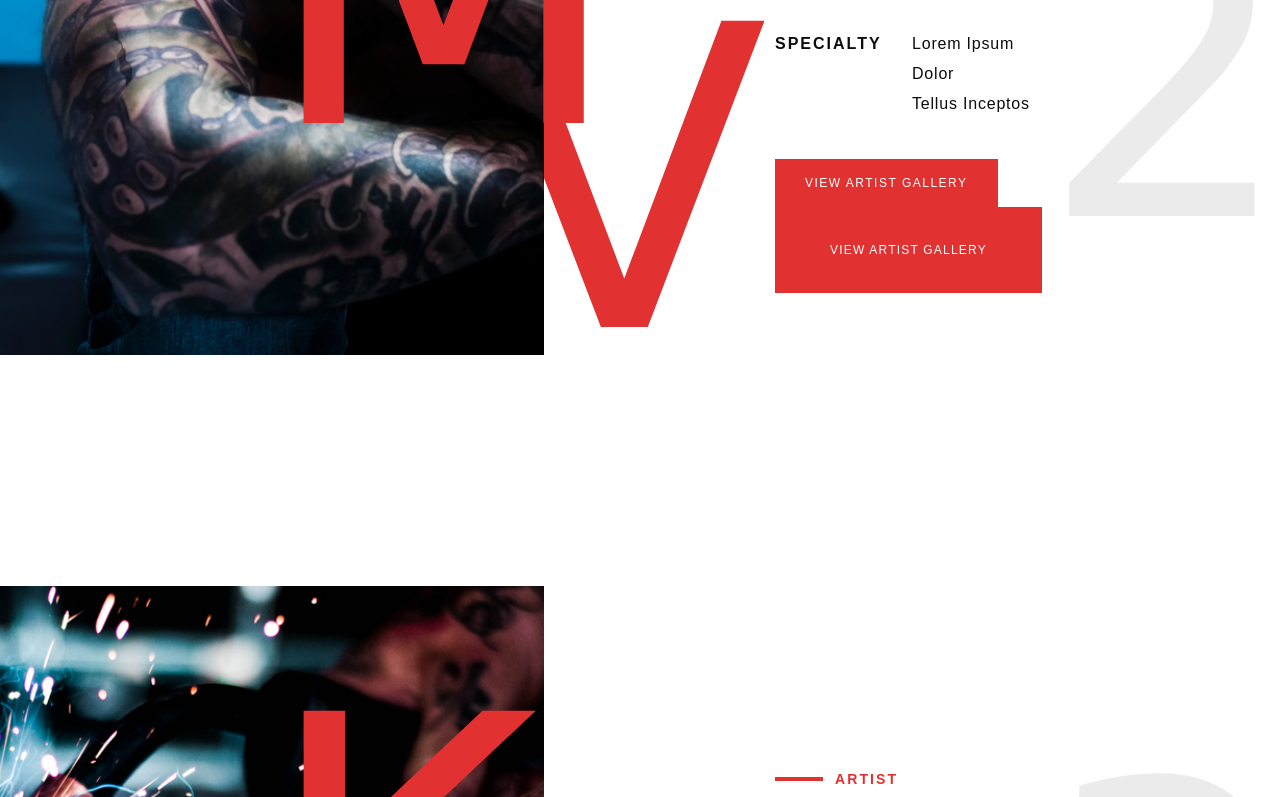
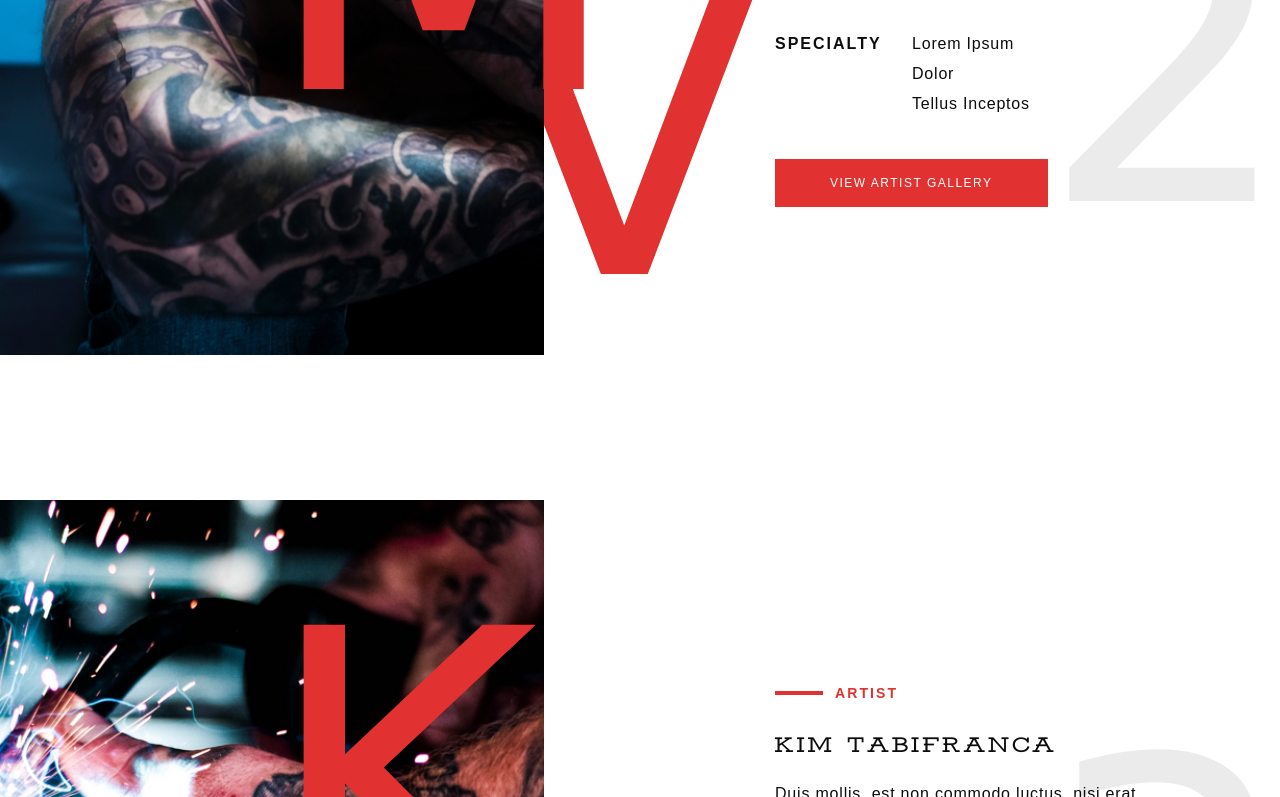
Before and after one commit to CHVRZVRD/RebelGallery, a website: page index.html in a window 1280 px wide. Shown: the part 2003-2800 px from the top of the page. Drawn offline with nearby package versions, Linux system fonts and the light colour scheme; a web font is replaced by a local one.

Commit message:
update button animation

```diff
--- a/index.html
+++ b/index.html
@@ -121,9 +121,9 @@
                 <div class="artists__content__specialty-grid--2 paragraph">Dolor</div>
                 <div class="artists__content__specialty-grid--3 paragraph">Tellus Inceptos</div>
             </div>
-            <a href="artist.html" class="artists__btn btn btn--red btn--red--artist">View Artist Gallery</a>
+            <!-- <a href="artist.html" class="artists__btn btn btn--red btn--red--artist">View Artist Gallery</a> -->
 
-            <a href="artist.html" class="artists__btn btn btn--red btn--red--artist">
+            <a href="artist.html" class="artists__btn btn btn--red">
                 <div class="button-fill orange">
                     <div class="button-text">View Artist Gallery</div>
                     <div class="button-inside">
--- a/sass/components/_button.scss
+++ b/sass/components/_button.scss
@@ -96,7 +96,7 @@
 	text-align: center;
 	background: #fff;
 	display: inline-block;
-	position: relative;
+	// position: relative;
 	text-transform: uppercase;
 	// margin: 25px;
   }
@@ -116,8 +116,9 @@
   }
   .button-text {
 	padding: 0 25px;
-	line-height: 56px;
-	letter-spacing: .1em;
+	// padding: 1.5rem 3rem;
+	line-height: 1.5;
+	letter-spacing: .15rem;
   }
   .button-inside {
 	width: 0px;
@@ -127,7 +128,7 @@
 	position: absolute;
 	top: 1px;
 	left: 50%;
-	line-height: 54px;
+	line-height: 1.5;
 	color: #445561;
 	background: #fff;
 	text-align: center;
@@ -147,8 +148,9 @@
   .inside-text {
 	text-align: center;
 	position: absolute;
+	top: 25%;
 	right: 50%;
-	letter-spacing: .1em;
+	letter-spacing: .15rem;
 	text-transform: uppercase;
 	-webkit-transform: translateX(50%);
 	-moz-transform: translateX(50%);
```
Also changed, not shown: css/style.css. Lines whose indentation alone changed are shown as unchanged.
